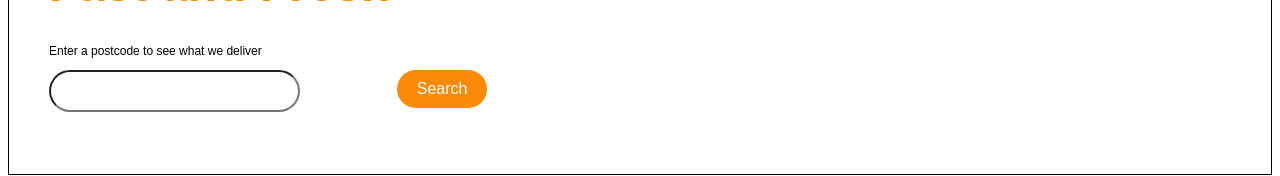
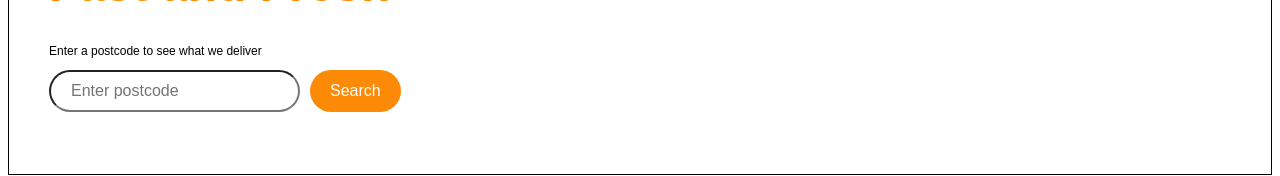
Before and after one commit to anshu0714/food-delivery-website, a JavaScript app: page / in a window 1280 px wide. Shown: the part 331-507 px from the top of the page. Built offline with nearby package versions, Linux system fonts and the light colour scheme.

Commit message:
Fix the error in input and button

```diff
--- a/App.js
+++ b/App.js
@@ -39,8 +39,14 @@ const Hero = () => {
         </h1>
         <p className="sub-title">Enter a postcode to see what we deliver</p>
         <div className="postcode">
-          <input className="postcode-input" type="text"></input>
-          <button className="find-food-btn" type="find-food">
+          <label htmlFor="postcodeInput"></label>
+          <input
+            className="postcode-input"
+            type="text"
+            id="postcodeInput"
+            placeholder="Enter postcode"
+          ></input>
+          <button className="find-food-btn" type="submit">
             Search
           </button>
         </div>
--- a/index.css
+++ b/index.css
@@ -109,10 +109,6 @@ body {
   font-size: 12px;
 }
 
-.postcode {
-  position: relative;
-}
-
 .postcode-input {
   padding: 10px 20px;
   font-size: 16px;
@@ -120,13 +116,12 @@ body {
 }
 
 .find-food-btn {
-  position: absolute;
-  padding: 10px 20px;
+  margin-left: 10px;
+  padding: 12px 20px;
   font-size: 16px;
   background-color: #fc8a06;
   color: white;
   border: none;
   border-radius: 30px;
   cursor: pointer;
-  right: 0;
 }
```
